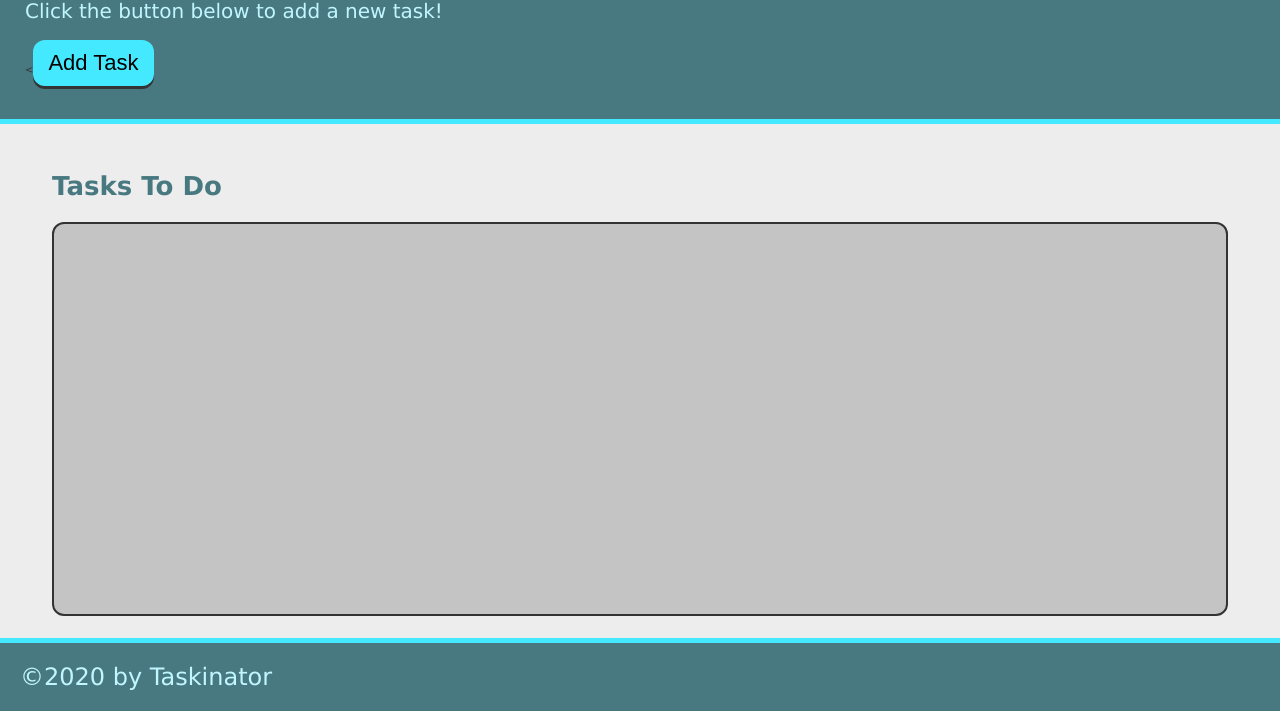
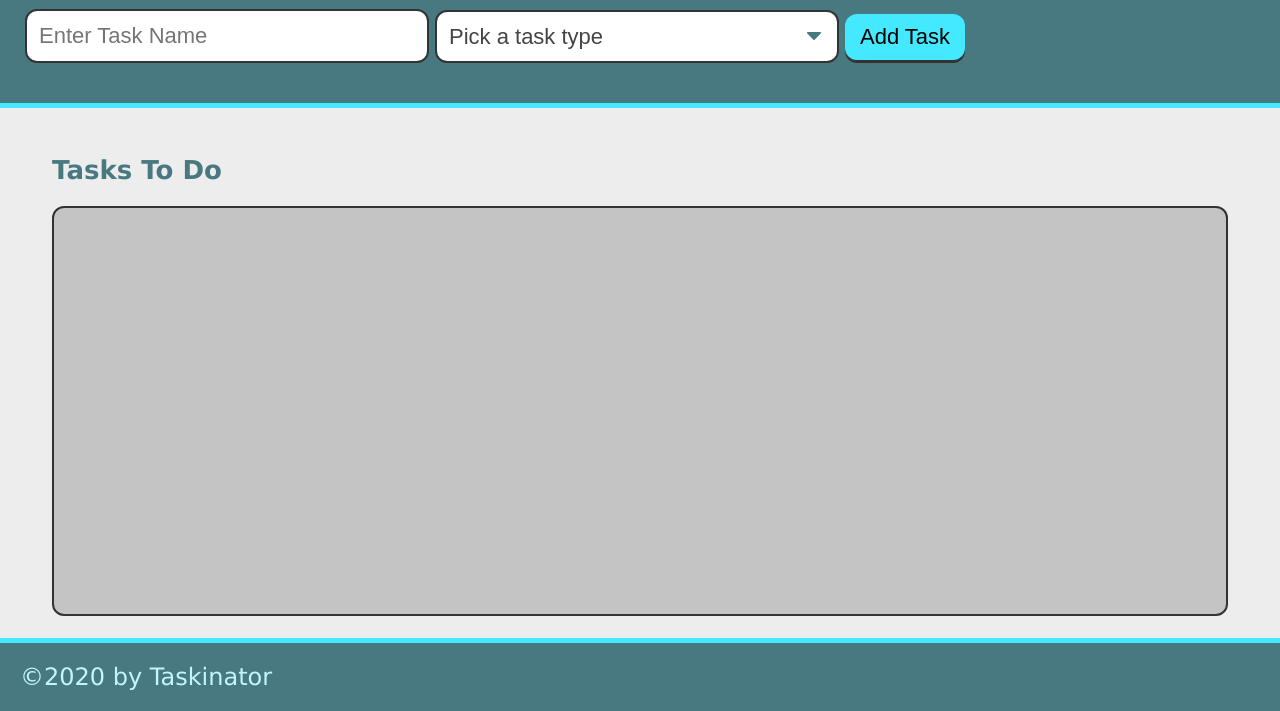
Before and after one commit to davidhsklar/taskinator, a plain HTML site: page index.html in a window 1280 px wide. Shown: the part 89-800 px from the top of the page. Drawn offline with Linux system fonts and the light colour scheme.

Commit message:
added task dropdown

```diff
--- a/index.html
+++ b/index.html
@@ -12,8 +12,22 @@
 <body>
     <header>
         <h1 class="page-title">Taskinator</h1>
-        <p>Click the button below to add a new task!</p>
-        <<button class="btn" id="save-task">Add Task</button>
+        <form id="task-form">
+          <div class="form-group">
+            <input type="text" name="task-name" placeholder="Enter Task Name" />
+          </div>
+          <div class="form-group">
+            <select name="task-type" class="select-dropdown">
+              <option value="" disabled selected>Pick a task type</option>
+              <option value="Print">Print</option>
+              <option value="Web">Web</option>
+              <option value="Mobile">Mobile</option>
+            </select>
+          </div>
+          <div class="form-group">
+            <button class="btn" id="save-task" type="submit">Add Task</button>
+          </div>
+        </form>
       </header>
 
       <main class ="page-content">
```
